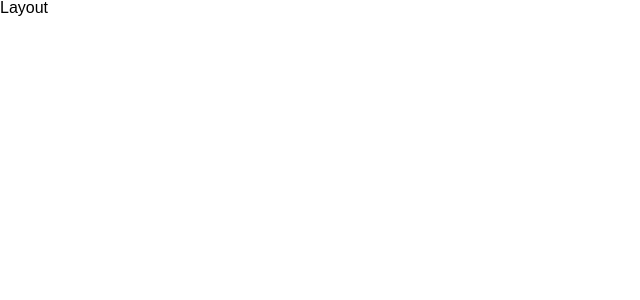
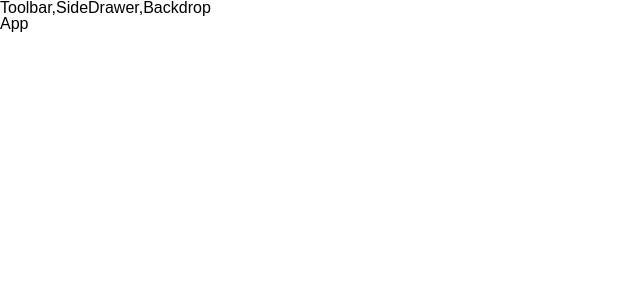
Before and after one commit to LudmilaSchlegelova/react-burger-order, a React (Create React App) app: page / in a window 1280 px wide. Shown: the top 300 px of the page, without its empty margins (0-640 px from the left). Built offline with nearby package versions, Linux system fonts and the light colour scheme; a web font is replaced by a local one.

Commit message:
feat: create layout component and Auth component

```diff
--- a/src/components/Layout/index.jsx
+++ b/src/components/Layout/index.jsx
@@ -1,7 +1,13 @@
 import React from 'react'
+import Auth from '../../hoc/Auth'
 
-const Layout = () => {
-	return <div>Layout</div>
+const Layout = props => {
+	return (
+		<Auth>
+			<div>Toolbar,SideDrawer,Backdrop</div>
+			<main>{props.children}</main>
+		</Auth>
+	)
 }
 
 export default Layout
--- /dev/null
+++ b/src/hoc/Auth.jsx
@@ -0,0 +1,3 @@
+const Auth = props => props.children
+
+export default Auth
```
